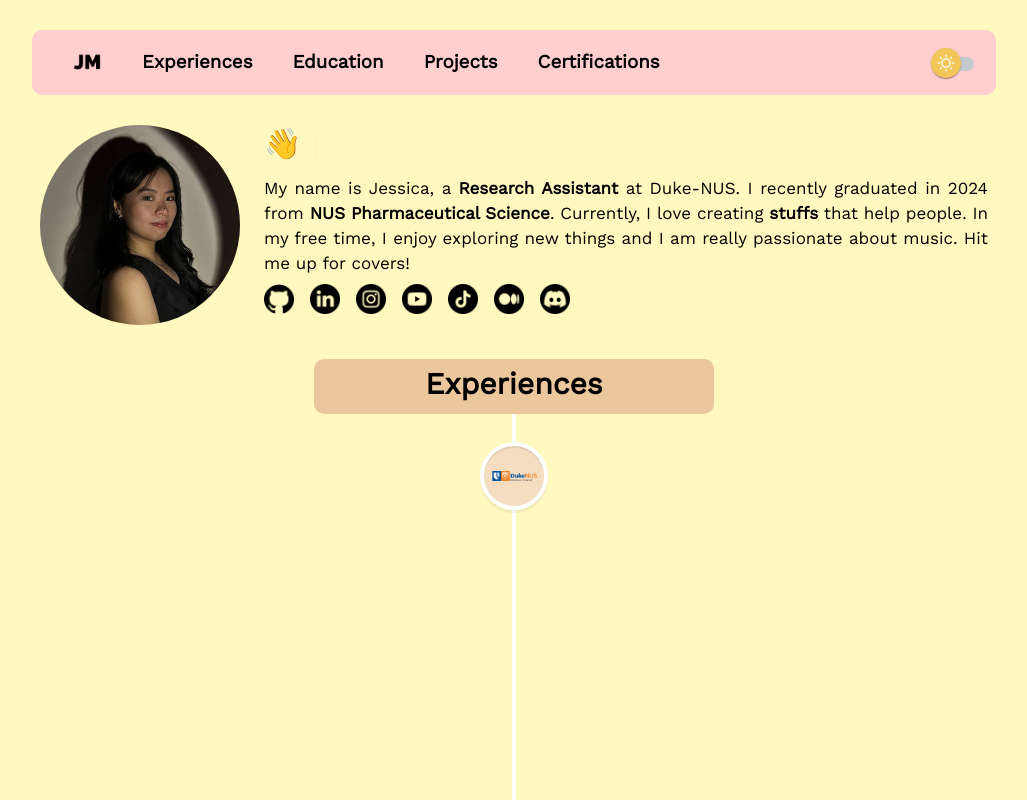
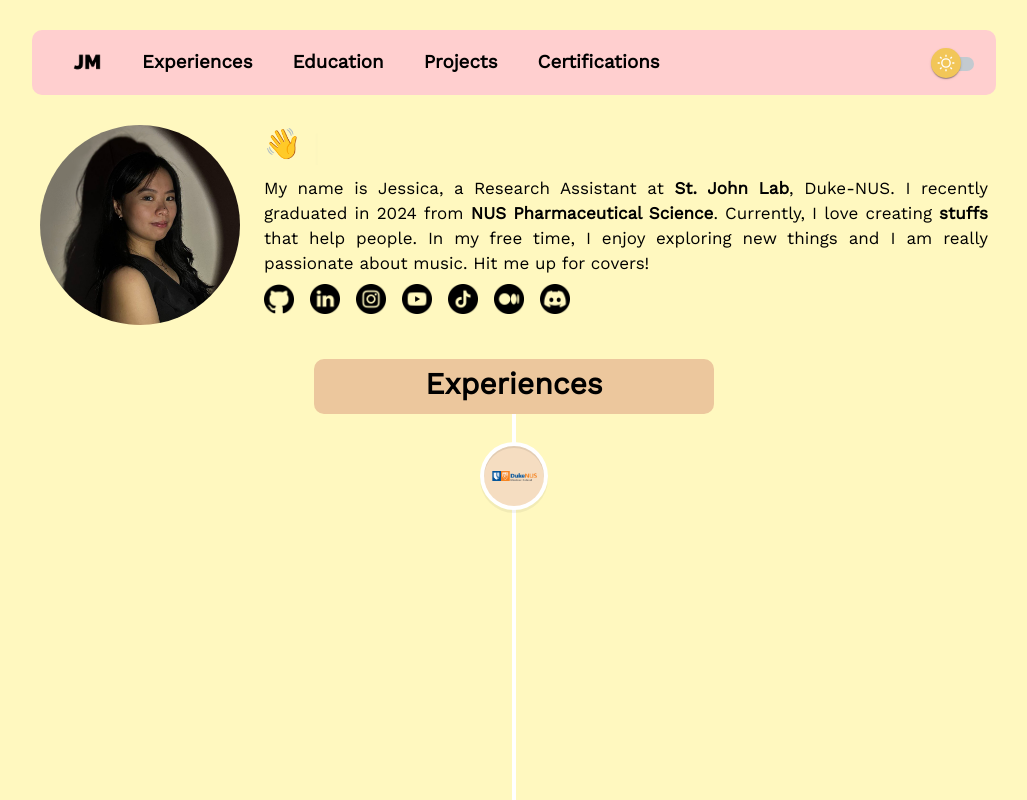
Before and after one commit to maryjess/jessica-mary, a React (Create React App) app: page / in a window 1280 px wide. Shown: the top 800 px of the page, without its empty margins (126-1153 px from the left). Built offline with nearby package versions, Linux system fonts and the light colour scheme; a web font is replaced by a local one.

Commit message:
Hot fix URLs and typos

```diff
--- a/src/components/Experience.js
+++ b/src/components/Experience.js
@@ -27,7 +27,9 @@ const Experience = ({darkMode}) => {
                   >
                     <Stack justifyContent="space-evenly">
                       <h3 className="vertical-timeline-element--title">Research Assistant</h3>
-                      <h4 className="vertical-timeline-element--subtitle">Duke-NUS Medical School</h4>
+                      <h4 className="vertical-timeline-element--subtitle">
+                        <a className="subtitle" href="https://www.stjohn-lab.com/">St. John Lab
+                        </a>, Duke-NUS Medical School</h4>
                       <h4 className="vertical-timeline-element-date">May 2025 - Present</h4>
                       <p className="para mobile">
                         <ul>
@@ -57,7 +59,7 @@ const Experience = ({darkMode}) => {
                     <Stack justifyContent="space-evenly">
                       <h3 className="vertical-timeline-element--title">Operations and Finance Intern</h3>
                       <h4 className="vertical-timeline-element--subtitle">CV. Freysea Indo Citra &#8212;
-                        <a className="subtitle" href={"https://www.koffiku.com/"}>koffiku.com</a></h4>
+                        <a className="subtitle" href={"https://www.koffiku.com/"}> koffiku.com</a></h4>
                       <h4 className="vertical-timeline-element-date">May 2024 - June 2024</h4>
                       <p className="para mobile">
                         <ul>
@@ -165,7 +167,8 @@ const Experience = ({darkMode}) => {
             icon={<img alt="duke-nus" src={dukenus} className="timeline-icon center"></img>}
           >
             <h3 className="vertical-timeline-element--title">Research Assistant</h3>
-            <h4 className="vertical-timeline-element--subtitle">Duke-NUS Medical School</h4>
+            <h4 className="vertical-timeline-element--subtitle">
+              <a className="subtitle" href="https://www.stjohn-lab.com/">St. John Lab</a>, Duke-NUS Medical School</h4>
             <p className="para">
               <ul>
                 <li>Investigated sexual transmission dynamics of Zika virus from IFNAR1-deficient male mice
--- a/src/components/Home.js
+++ b/src/components/Home.js
@@ -43,8 +43,10 @@ const Home = ({darkMode}) => {
             />
           </Stack>
           <div className="para">
-            My name is Jessica, a <strong>Research Assistant</strong> at Duke-NUS.
-            I recently graduated in 2024 from <strong>NUS Pharmaceutical Science</strong>.
+            My name is Jessica, a Research Assistant at
+            <strong><a href="https://www.stjohn-lab.com/"> St. John Lab</a></strong>, Duke-NUS.
+            I recently graduated in 2024 from
+            <strong><a href="https://pharmacy.nus.edu.sg/study/undergraduate/bachelor-of-science-pharmaceutical-science/"> NUS Pharmaceutical Science</a></strong>.
             Currently, I love creating <a href="#projects"><strong>stuffs</strong></a> that help people.
             In my free time, I enjoy exploring new things and I am really passionate about music.
             Hit me up for covers!
```
